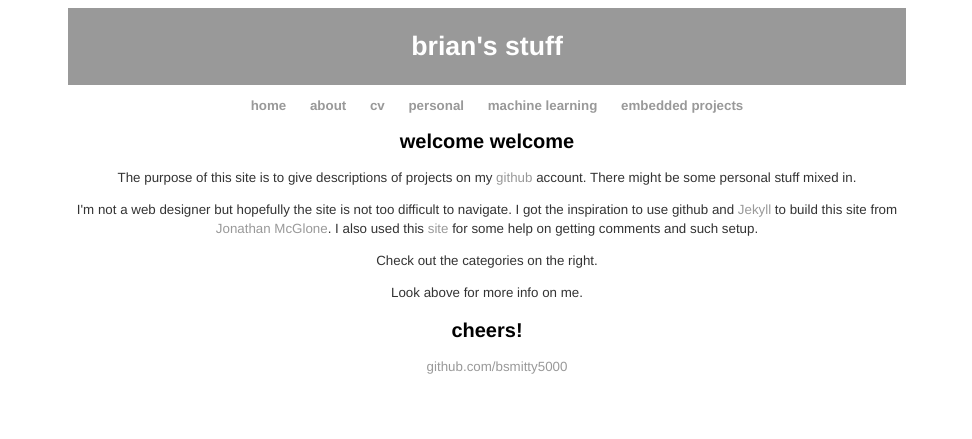
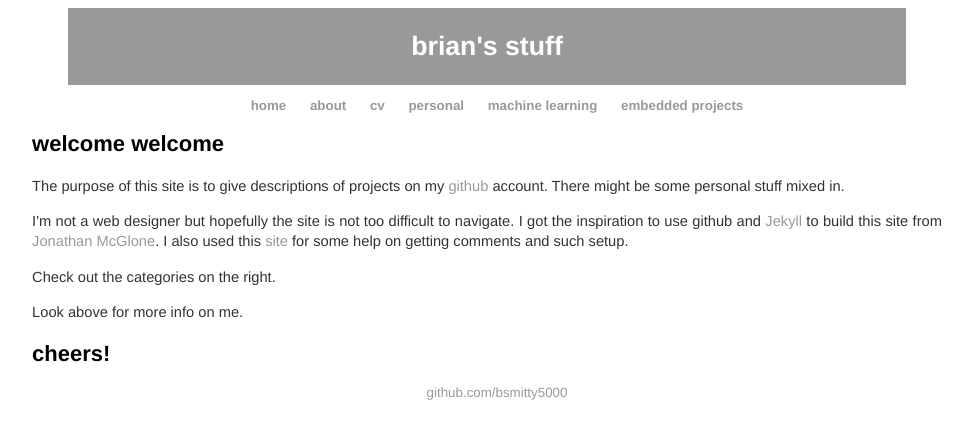
Before and after one commit to bsmitty5000/bsmitty5000.github.io, a Jekyll site: the page built from index.html, in a window 1280 px wide. Shown: the top 439 px of the page, without its empty margins (153-1125 px from the left). Built offline with Jekyll 4.4.1, drawn with Linux system fonts in a browser that asks for light colours.

Commit message:
Update main.css

```diff
--- a/css/main.css
+++ b/css/main.css
@@ -40,6 +40,8 @@ a:hover {
   display: block;
   margin-left: auto;
   margin-right: auto;
+  font-size: 110%;
+  text-align: justify;
 }
 .post {
   font-size: 110%;
```
